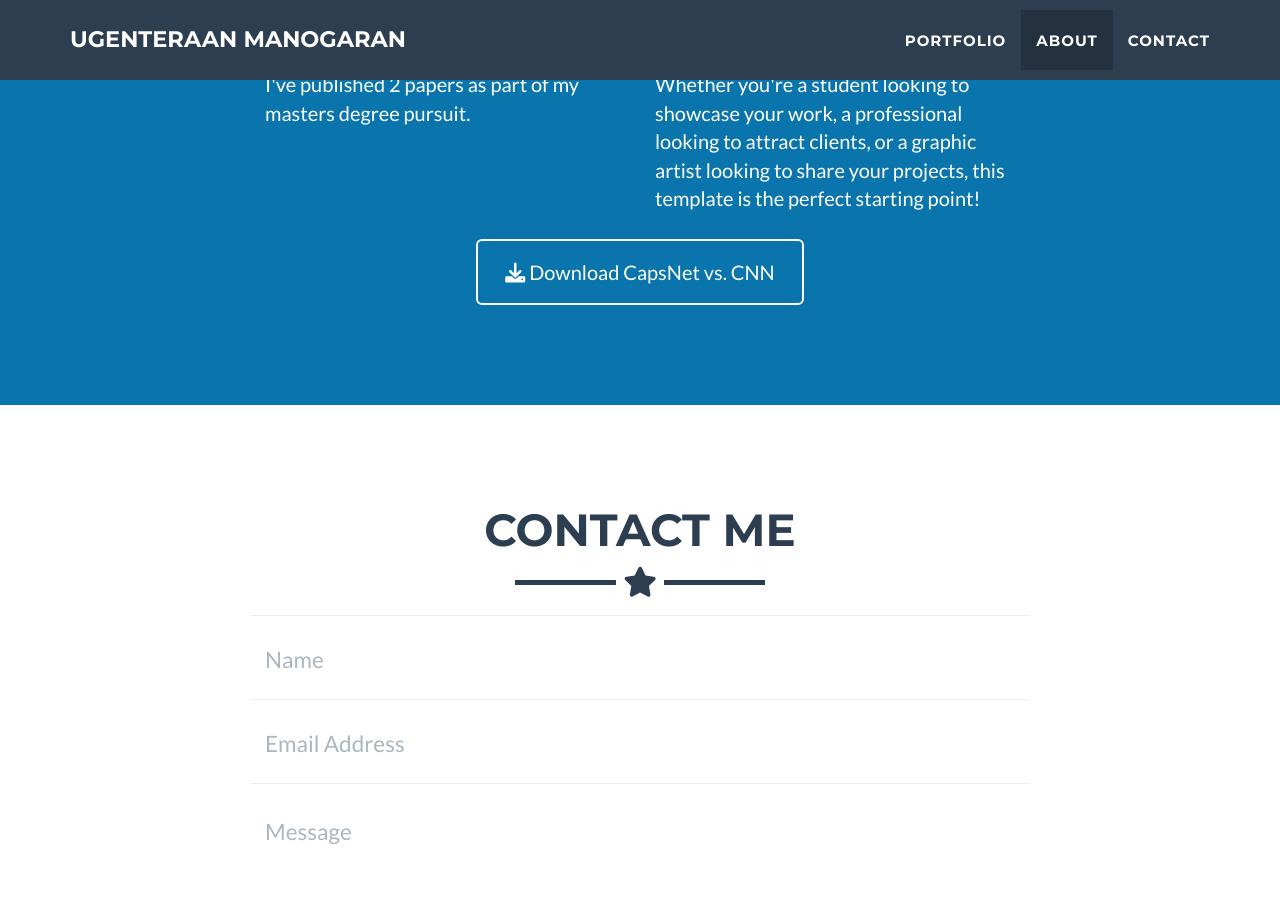
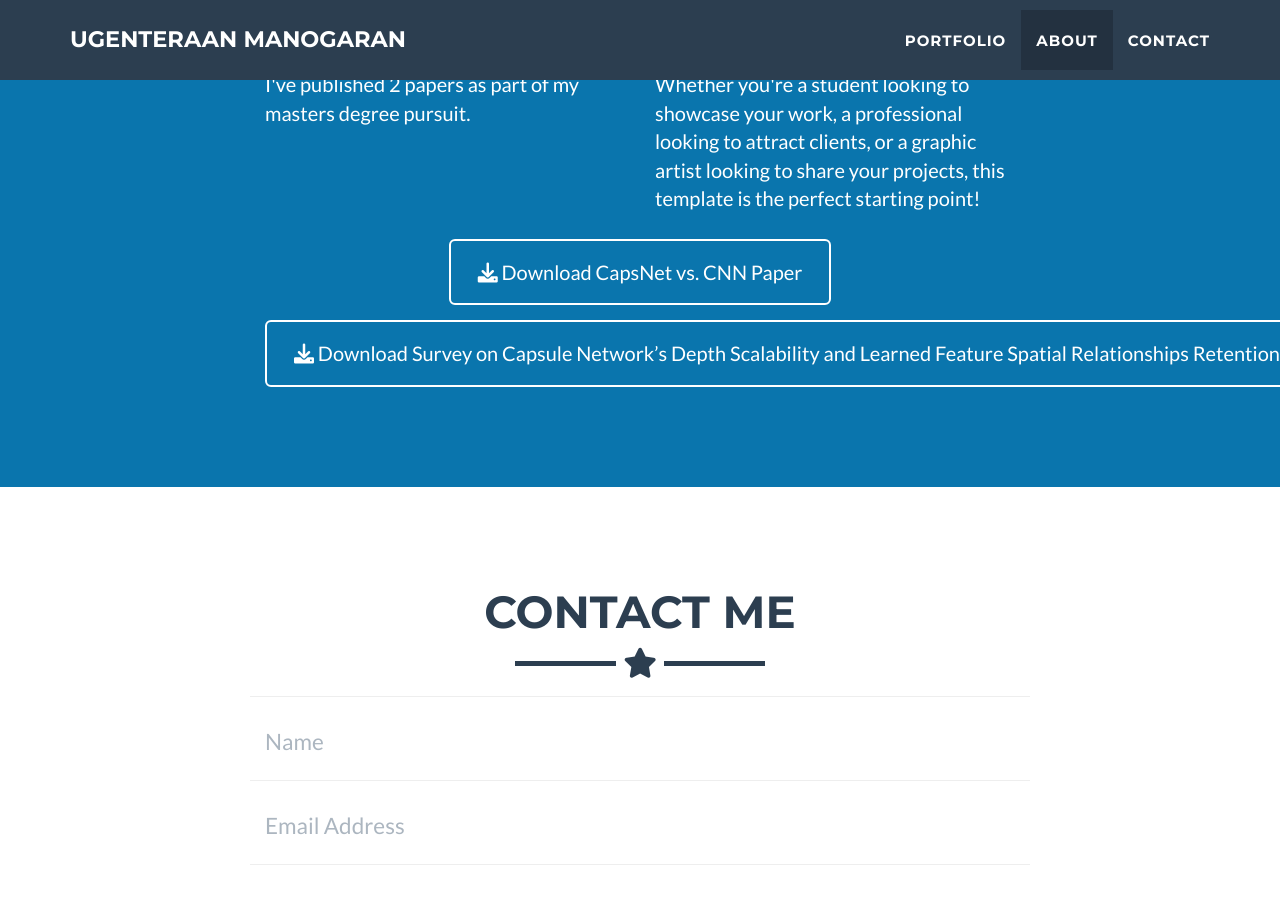
Before and after one commit to Ugenteraan/ugenteraan.github.io, a Jekyll site: the page built from _posts/2014-07-18-project-1.markdown, in a window 1280 px wide and 900 px high, scrolled down 1811 px. Built offline with Jekyll 4.4.1, drawn with Linux system fonts in a browser that asks for light colours.

```diff
--- a/_includes/about.html
+++ b/_includes/about.html
@@ -17,10 +17,17 @@
           a graphic artist looking to share your projects, this template is the perfect starting point! </p>
       </div>
       <div class="col-lg-8 col-lg-offset-2 text-center">
-        <a href="https://github.com/jeromelachaud/freelancer-theme" class="btn btn-lg btn-outline">
-          <i class="fa fa-download"></i> Download CapsNet vs. CNN
+        <a href="https://github.com/Ugenteraan/ugenteraan.github.io/blob/main/papers/CapsNet%20vs.%20CNN.pdf" class="btn btn-lg btn-outline">
+          <i class="fa fa-download"></i> Download CapsNet vs. CNN Paper
         </a>
       </div>
+      <div class="col-lg-8 col-lg-offset-2 text-center">
+        <a href="https://media.licdn.com/dms/document/media/D562DAQHzfZbG1C6mjQ/profile-treasury-document-pdf-analyzed/0/1698763959238?e=1699488000&v=beta&t=oUfZ4dv1GiFB7wBNL-JyF4W3T9yCbnQiW1Nrv8qHBqE" class="btn btn-lg btn-outline">
+          <i class="fa fa-download"></i> Download Survey on Capsule Network’s Depth Scalability
+          and Learned Feature Spatial Relationships Retention
+        </a>
+      </div>
+
     </div>
   </div>
 </section>
```
Also changed, not shown: 2 other files.
